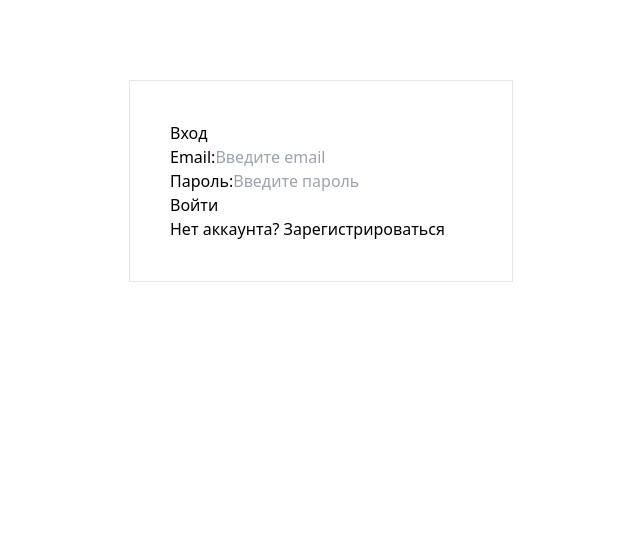
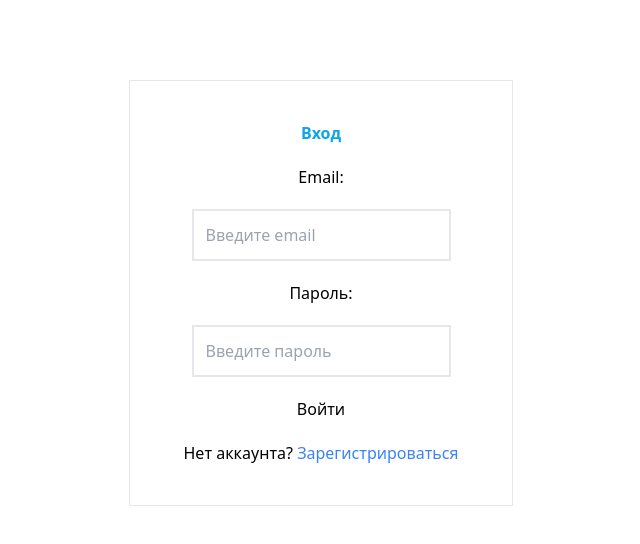
Before and after one commit to vkolesnikov-dev/booking-app, a React (Vite) app: page /login in a window 1280 px wide. Shown: the top 544 px of the page, without its empty margins (319-959 px from the left). Built offline with nearby package versions, Linux system fonts and the light colour scheme.

Commit message:
added tailwind css for the registration form

```diff
--- a/src/components/AppLogin.jsx
+++ b/src/components/AppLogin.jsx
@@ -27,11 +27,12 @@ const AppLogin = () => {
 
   return (
     <div className="login-form border max-w-96 m-auto mt-20 p-10">
-      <h2 className="title-login">Вход</h2>
+      <h2 className="text-sky-500 font-bold text-center mb-5">Вход</h2>
       <form onSubmit={handleSubmit(onSubmit)}>
-        <div>
+        <div className="flex flex-col items-center gap-5">
           <label>Email:</label>
           <input
+            className="p-3 border-solid border-2"
             type="email"
             {...register("email", {
               required: "Email обязателен",
@@ -47,9 +48,10 @@ const AppLogin = () => {
           )}
         </div>
 
-        <div>
-          <label>Пароль:</label>
+        <div className="flex flex-col items-center gap-5">
+          <label className="mt-5">Пароль:</label>
           <input
+            className="p-3 border-solid border-2"
             type="password"
             {...register("password", {
               required: "Пароль обязателен",
@@ -65,10 +67,15 @@ const AppLogin = () => {
           )}
         </div>
 
-        <button type="submit">Войти</button>
+        <button className="m-0 m-auto block mt-5" type="submit">
+          Войти
+        </button>
 
-        <p className="register-link">
-          Нет аккаунта? <a href="/register">Зарегистрироваться</a>
+        <p className="register-link mt-5 text-center">
+          Нет аккаунта?{" "}
+          <a className="text-blue-500" href="/register">
+            Зарегистрироваться
+          </a>
         </p>
       </form>
     </div>
```
